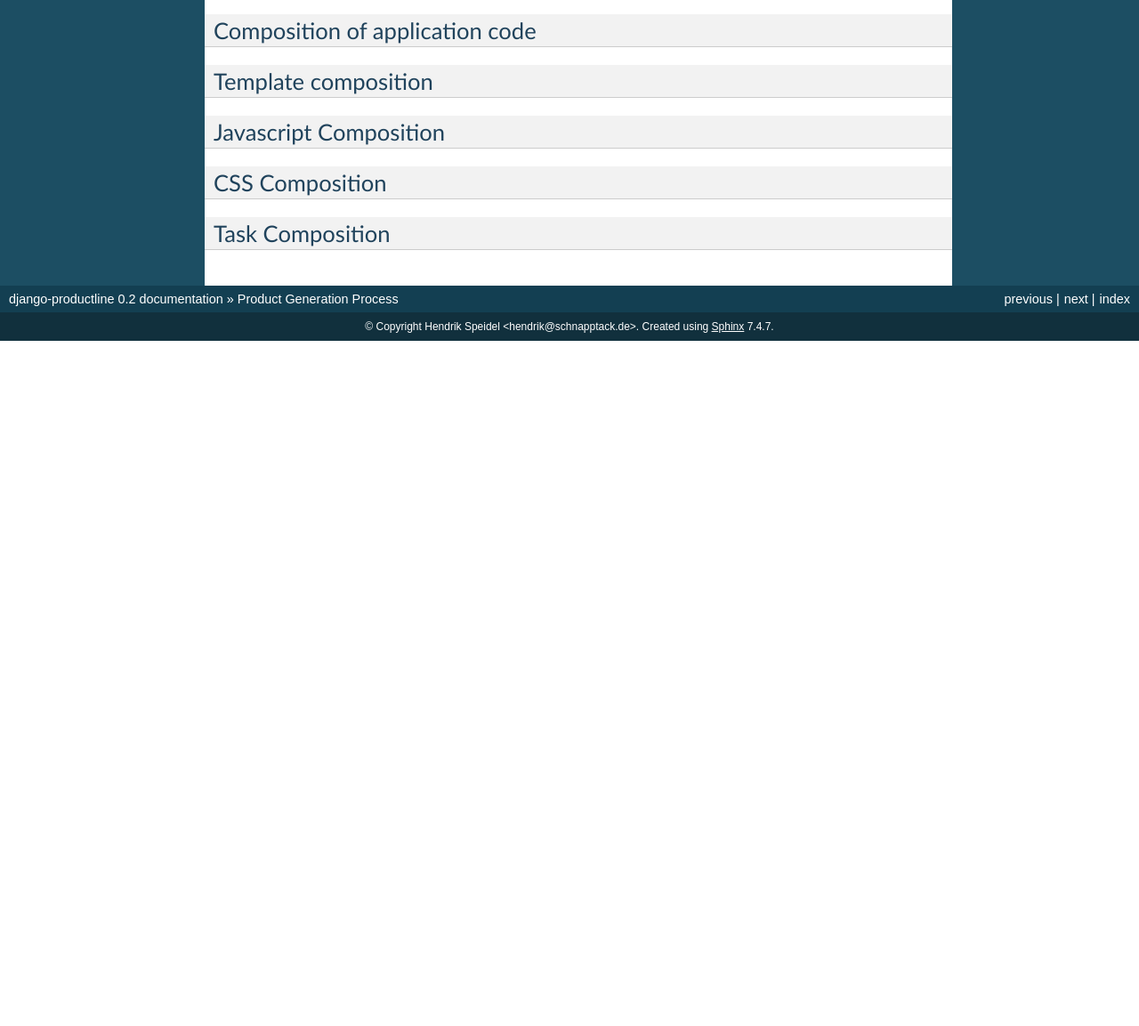
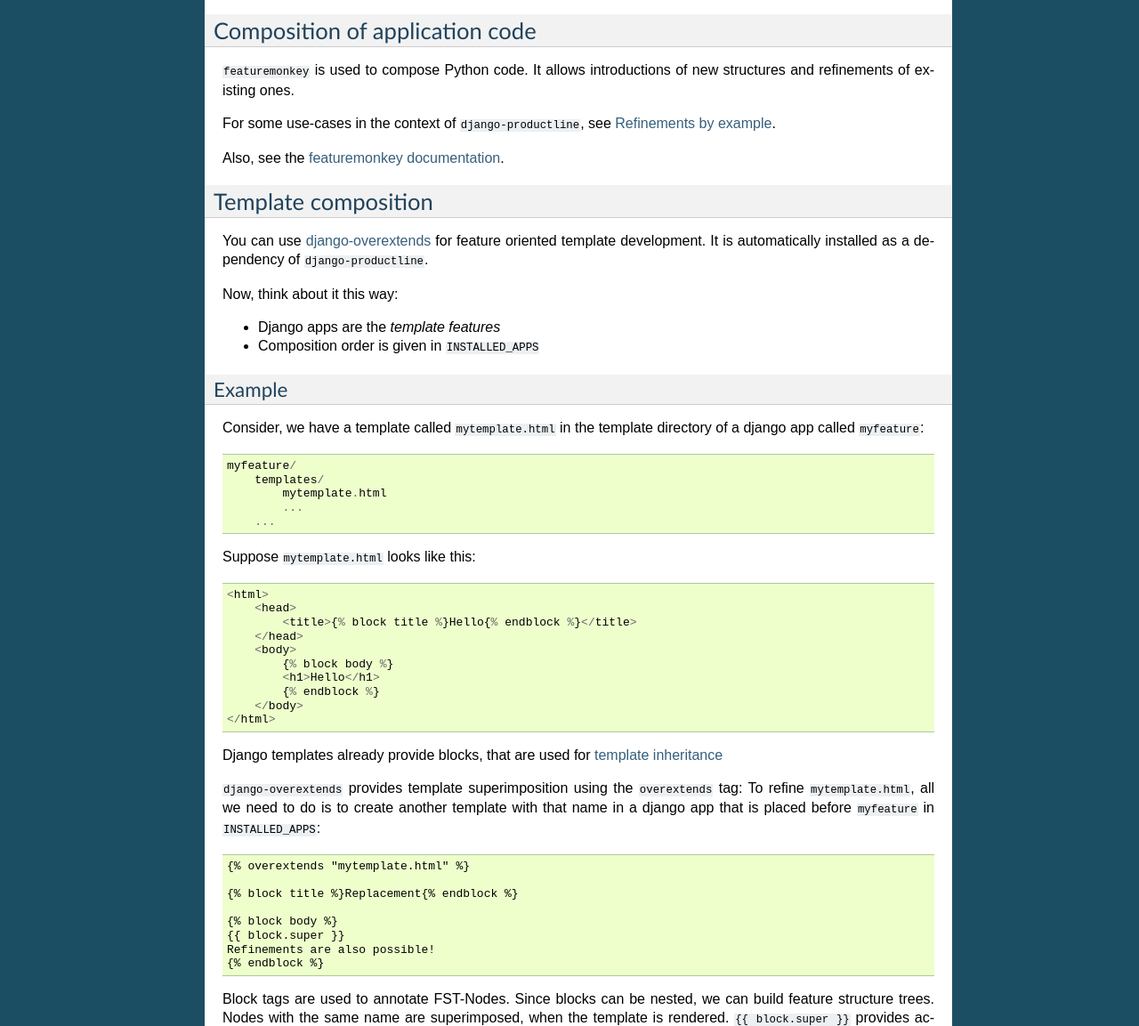
Before and after one commit to henzk/django-productline, a Sphinx documentation site: the page built from docs/product_generation.rst, in a window 1280 px wide and 1400 px high, scrolled down 843 px, cut to the strip 247-1400 px from the top of the window. Shown: the whole strip at 89% size. Built offline with Sphinx 7.4.7, drawn with Linux system fonts in a browser that asks for light colours; formulas are drawn with MathJax 3; before the commit the page ends 1473 px from its top, so only the background shows below that; some of the changed text lies outside the part shown.

Commit message:
docs: overview over the different composition mechanisms used

```diff
--- a/docs/changelog.rst
+++ b/docs/changelog.rst
@@ -4,6 +4,8 @@
 ***************************************
 
 **HEAD**
+
+- better docs
 
 **0.2**
 
--- a/docs/fdocs.rst
+++ b/docs/fdocs.rst
@@ -9,6 +9,8 @@
 - it defines the product generation process
 - it provides hooks for other features to refine to add/adapt the functionality
 
+
+.. _refinements_by_example:
 
 ***********************************
 Refinements by example
--- a/docs/product_generation.rst
+++ b/docs/product_generation.rst
@@ -49,19 +49,113 @@
 Composition of application code
 ********************************
 
+``featuremonkey`` is used to compose Python code.
+It allows introductions of new structures and refinements of existing ones.
+
+For some use-cases in the context of ``django-productline``, see :ref:`refinements_by_example`.
+
+Also, see the `featuremonkey documentation <http://featuremonkey.readthedocs.org>`_.
+
 
 ********************************
 Template composition
 ********************************
 
+You can use `django-overextends <https://github.com/stephenmcd/django-overextends>`_ for feature oriented template
+development. It is automatically installed as a dependency of ``django-productline``.
+
+Now, think about it this way:
+
+- Django apps are the *template features*
+- Composition order is given in ``INSTALLED_APPS``
+
+
+Example
+========
+
+Consider, we have a template called ``mytemplate.html`` in the template directory
+of a django app called ``myfeature``::
+
+    myfeature/
+        templates/
+            mytemplate.html
+            ...
+        ...
+
+
+Suppose ``mytemplate.html`` looks like this::
+
+    <html>
+        <head>
+            <title>{% block title %}Hello{% endblock %}</title>
+        </head>
+        <body>
+            {% block body %}
+            <h1>Hello</h1>
+            {% endblock %}
+        </body>
+    </html>
+
+Django templates already provide blocks, that are used for `template inheritance
+<https://docs.djangoproject.com/en/dev/topics/templates/#template-inheritance>`_
+
+``django-overextends`` provides template superimposition using the ``overextends`` tag:
+To refine ``mytemplate.html``, all we need to do is to create another template with that name in
+a django app that is placed before ``myfeature`` in ``INSTALLED_APPS``::
+
+    {% overextends "mytemplate.html" %}
+
+    {% block title %}Replacement{% endblock %}
+
+    {% block body %}
+    {{ block.super }}
+    Refinements are also possible!
+    {% endblock %}
+
+
+Block tags are used to annotate FST-Nodes. Since blocks can be nested, we
+can build feature structure trees. Nodes with the same name are superimposed, when the template
+is rendered. ``{{ block.super }}`` provides access to the original implementation.
+
+Rendering the above example, would result roughly in the following HTML document::
+
+    <html>
+        <head>
+            <title>Replacement</title>
+        </head>
+        <body>
+            <h1>Hello</h1>
+            Refinements are also possible!
+        </body>
+    </html>
+
+
 ********************************
 Javascript Composition
 ********************************
+
+If necessary, JavaScript can be composed using ``featuremonkey.js``.
+Essentially, it works the same way as ``featuremonkey``.
+
+Have a look at the `example product line <http://featuremonkey_js.schnapptack.de/latest/example_spl/>`_
+and feel free to snoop around by viewing the source in your browser.
+
 
 ********************************
 CSS Composition
 ********************************
 
+feature oriented CSS is easy:
+concatenation is a pretty good composition mechanism for it.
+
+
 ********************************
 Task Composition
 ********************************
+
+``django-productline`` relies on ``ape tasks``.
+Features may introduce new tasks and refine existing ones by providing a ``tasks`` module.
+
+Please see the `ape tasks documentation <http://ape.readthedocs.org/en/latest/tasks.html>`_ for details.
+
+Tasks contributed by ``django-productline`` are listed in :ref:`available_tasks`.
```
Also changed, not shown: other parts of docs/fdocs.rst (+2 -0 lines).
